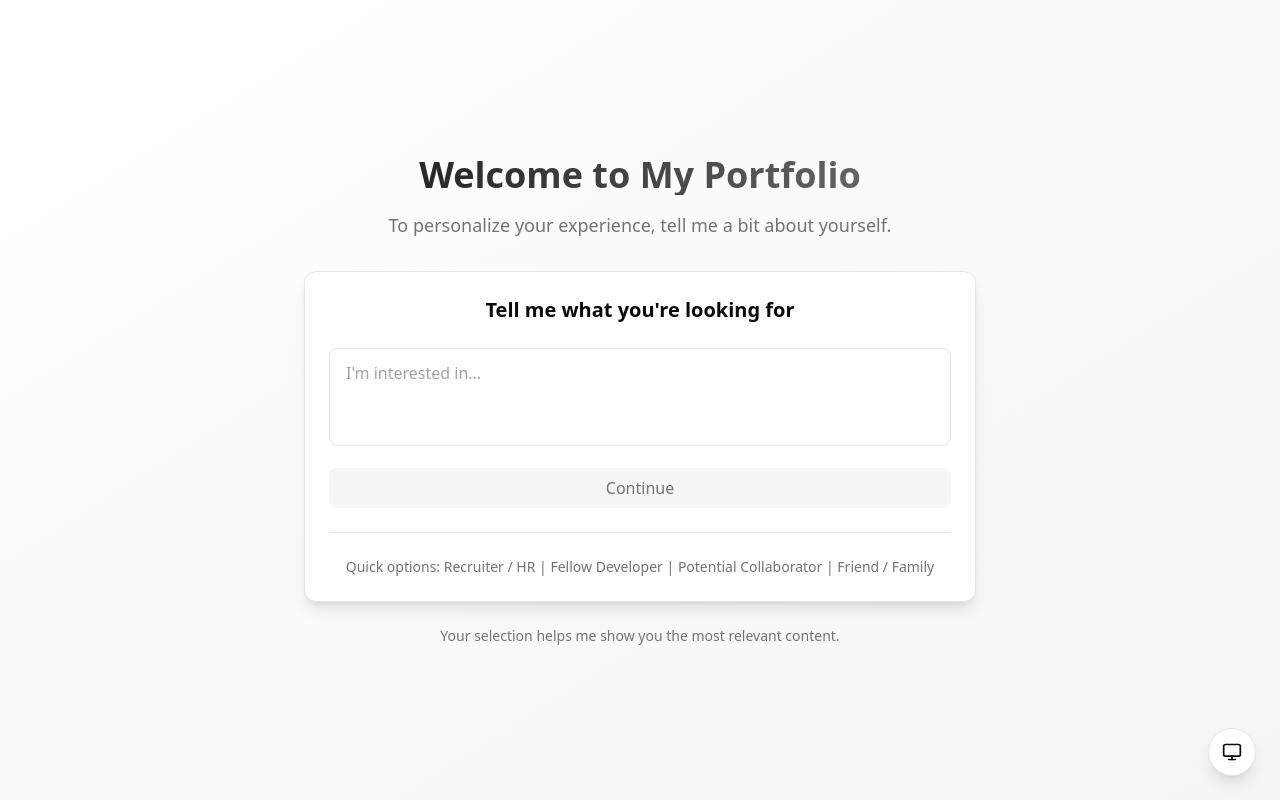
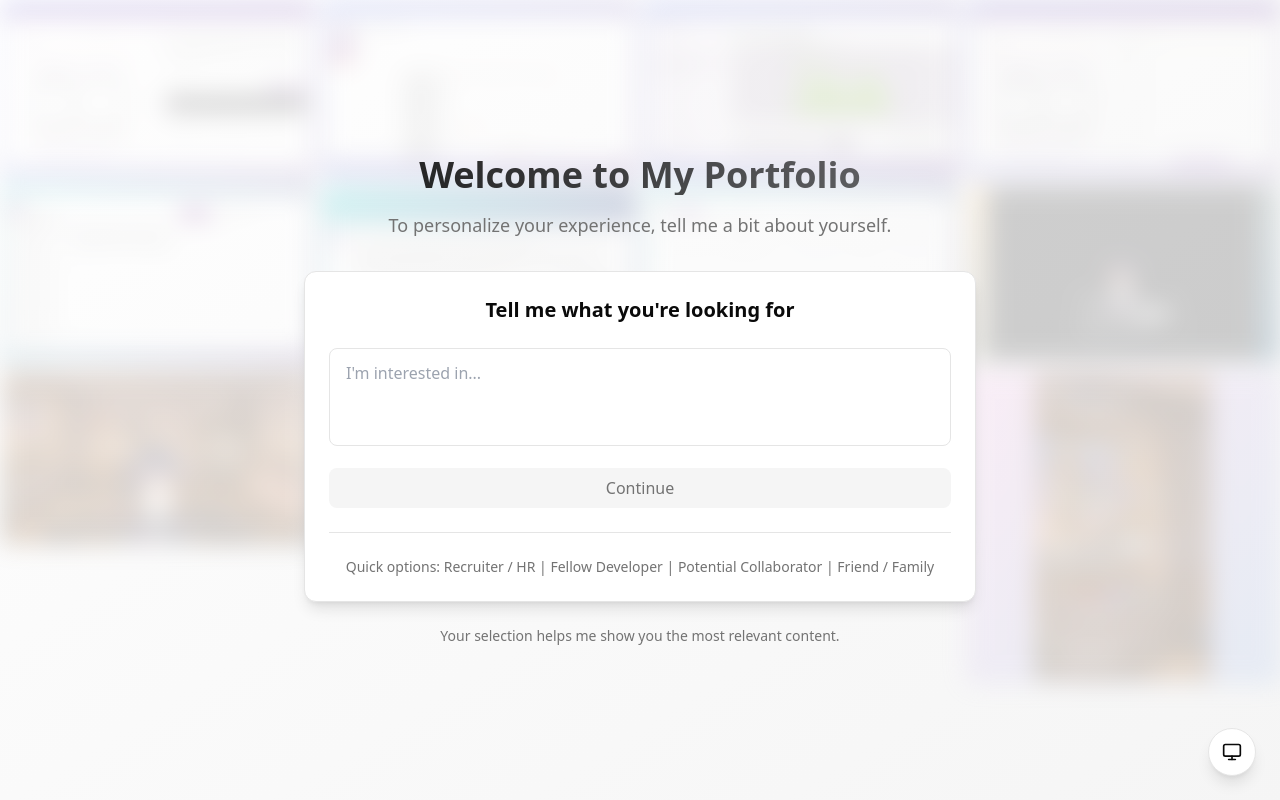
Before and after one commit to uetuluk/uetuluk-portfolio, a React (Vite) app: page / in a window 1280 px wide. Built offline with nearby package versions, Linux system fonts and the light colour scheme.

Commit message:
feat: add MosaicBackground component and integrate it into WelcomeModal

```diff
--- a/package.json
+++ b/package.json
@@ -14,8 +14,10 @@
     "class-variance-authority": "^0.7.1",
     "clsx": "^2.1.1",
     "lucide-react": "^0.468.0",
+    "prop-types": "^15.8.1",
     "react": "^19.0.0",
     "react-dom": "^19.0.0",
+    "react-responsive-masonry": "^2.7.1",
     "react-router-dom": "^7.0.0",
     "react-spinners": "^0.17.0",
     "tailwind-merge": "^2.5.5"
@@ -25,6 +27,7 @@
     "@cloudflare/workers-types": "^4.20241127.0",
     "@types/react": "^19.0.0",
     "@types/react-dom": "^19.0.0",
+    "@types/react-responsive-masonry": "^2.7.0",
     "@vitejs/plugin-react": "^4.3.4",
     "autoprefixer": "^10.4.20",
     "postcss": "^8.4.49",
--- /dev/null
+++ b/src/components/MosaicBackground.tsx
@@ -0,0 +1,40 @@
+import Masonry, { ResponsiveMasonry } from "react-responsive-masonry";
+
+const images = [
+  "/assets/kiwi-chat.png",
+  "/assets/kiwi-annotate.png",
+  "/assets/kiwi-analytics.png",
+  "/assets/kiwi-ide.png",
+  "/assets/ask-chat.png",
+  "/assets/ask-tts.png",
+  "/assets/ask-multiple-experiences.png",
+  "/assets/spiegel-main.png",
+  "/assets/spiegel-obs.png",
+  "/assets/vtuber-youtube.png",
+  "/assets/vtuber-twitch.png",
+  "/assets/vtuber-overlay.png",
+];
+
+export function MosaicBackground() {
+  return (
+    <div className="absolute inset-0 overflow-hidden z-0">
+      <div className="blur-md opacity-20">
+        <ResponsiveMasonry
+          columnsCountBreakPoints={{ 350: 2, 750: 3, 1024: 4 }}
+        >
+          <Masonry gutter="8px">
+            {images.map((src) => (
+              <img
+                key={src}
+                src={src}
+                alt=""
+                loading="lazy"
+                className="w-full block"
+              />
+            ))}
+          </Masonry>
+        </ResponsiveMasonry>
+      </div>
+    </div>
+  );
+}
--- a/src/components/WelcomeModal.tsx
+++ b/src/components/WelcomeModal.tsx
@@ -1,6 +1,7 @@
 import { useState } from "react";
 import type { VisitorType } from "@/App";
 import { cn } from "@/lib/utils";
+import { MosaicBackground } from "./MosaicBackground";
 
 interface WelcomeModalProps {
   onSelect: (type: VisitorType, customIntent?: string) => void;
@@ -44,8 +45,9 @@ export function WelcomeModal({ onSelect }: WelcomeModalProps) {
   };
 
   return (
-    <div className="min-h-screen flex items-center justify-center bg-gradient-to-br from-background to-muted p-4">
-      <div className="max-w-2xl w-full">
+    <div className="relative min-h-screen flex items-center justify-center bg-gradient-to-br from-background to-muted p-4">
+      <MosaicBackground />
+      <div className="relative z-10 max-w-2xl w-full">
         <div className="text-center mb-8">
           <h1 className="text-4xl font-bold mb-4 bg-gradient-to-r from-primary to-primary/60 bg-clip-text text-transparent">
             Welcome to My Portfolio
```
Also changed, not shown: 1 other file (tests, documents, lock files or other folders).
